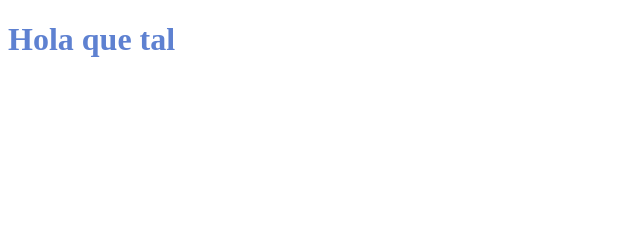
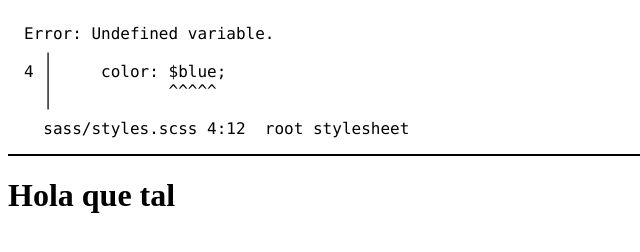
Before and after one commit to airinpopcorn/202205-W01CH05_Javier-Irene, a website: page index.html in a window 1280 px wide. Shown: the whole page, without its empty margins (0-640 px from the left). Drawn offline with Linux system fonts and the light colour scheme.

```diff
--- a/css/styles.css
+++ b/css/styles.css
@@ -1,3 +1,17 @@
-h1 {
-  color: #5e81d1;
+/* Error: Undefined variable.
+ *   ,
+ * 4 |     color: $blue;
+ *   |            ^^^^^
+ *   '
+ *   sass/styles.scss 4:12  root stylesheet */
+
+body::before {
+  font-family: "Source Code Pro", "SF Mono", Monaco, Inconsolata, "Fira Mono",
+      "Droid Sans Mono", monospace, monospace;
+  white-space: pre;
+  display: block;
+  padding: 1em;
+  margin-bottom: 1em;
+  border-bottom: 2px solid black;
+  content: "Error: Undefined variable.\a   \2577 \a 4 \2502      color: $blue;\d\a   \2502             ^^^^^\a   \2575 \a   sass/styles.scss 4:12  root stylesheet";
 }
```
Also changed, not shown: assets/menu-icon.svg (deleted).
